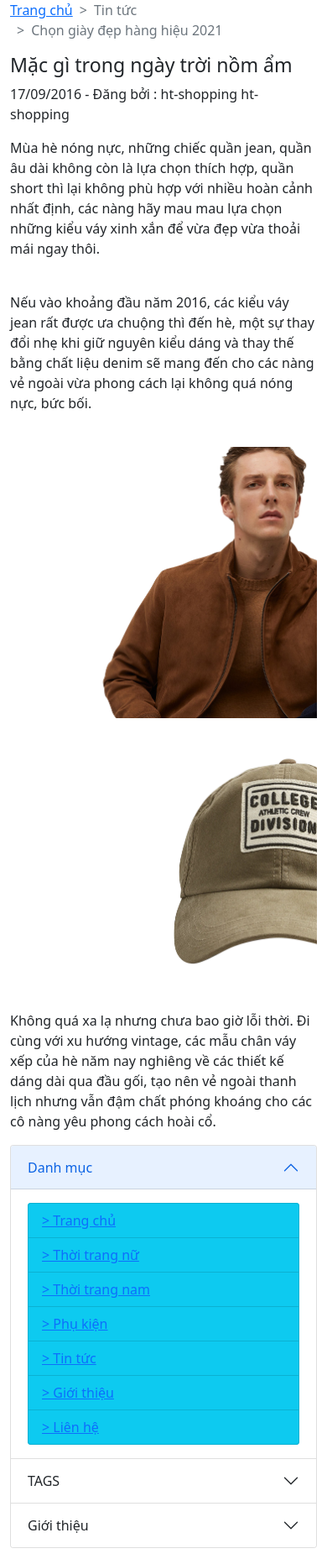
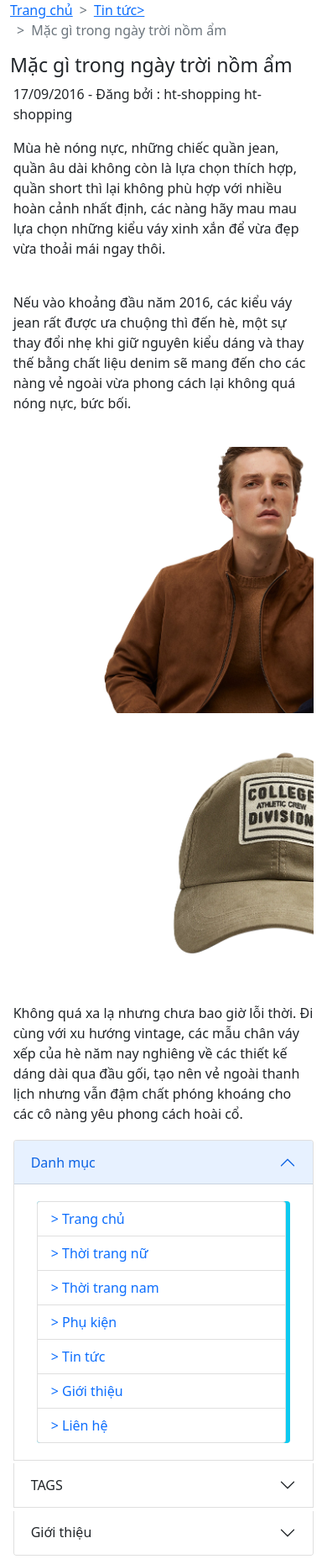
Before and after one commit to HoangTon-99/do_an_cuoi_ki, a website: page chitiettin1.html in a window 390 px wide. Shown: the whole page at 84% size. Drawn offline with nearby package versions, Linux system fonts and the light colour scheme.

Commit message:
Edit code tintuc

```diff
--- a/assets/css/tintuc.scss
+++ b/assets/css/tintuc.scss
@@ -1,3 +1,4 @@
+
 main{
 	div{
 		div{
@@ -9,7 +10,7 @@ main{
 					a{
 						text-decoration: none;
 						&:hover {
-        					color:yellow;
+        					color:pink;
     					}
 					}
 				}
@@ -34,7 +35,7 @@ main{
 							li{
 								.bgcolor{
 									&:hover{
-										background-color: pick;
+										background-color: pink;
 									}
 								}
 							}
@@ -45,3 +46,7 @@ main{
 		}
 	}
 }
+
+.menu{
+	box-shadow: 0px 5px 15px 5px #265077;
+}
--- a/chitiettin1.html
+++ b/chitiettin1.html
@@ -5,7 +5,7 @@
 	<title>Chi tiết tin</title>
 	<link rel="stylesheet" href="./node_modules/bootstrap/dist/css/bootstrap.min.css" />
     <link rel="stylesheet" href="./node_modules/@fortawesome/fontawesome-free/css/all.min.css" />
-    <link rel="stylesheet" type="text/css" href="assets/css/chitiettin.css">
+    <link rel="stylesheet" type="text/css" href="assets/css/tintuc.css">
 </head>
 <body>
 	<main>
@@ -15,12 +15,12 @@
 					<nav style="--bs-breadcrumb-divider: '>';" aria-label="breadcrumb">
 					  <ol class="breadcrumb">
 					    <li class="breadcrumb-item"><a href="index.html">Trang chủ</a></li>
-					    <li class="breadcrumb-item active" aria-current="page">Tin tức</li>
-					    <li class="breadcrumb-item active" aria-current="page">Chọn giày đẹp  hàng hiệu 2021</li>
+					    <li class="breadcrumb-item active" aria-current="page"><a href="tintuc.html">Tin tức></a></li>
+					    <li class="breadcrumb-item active" aria-current="page">Mặc gì trong ngày trời nồm ẩm</li>
 					  </ol>
 					</nav>
 				</div>
-				<div class="col-xs-12 col-sm-9">
+				<div class="col-12 col-md-9">
 					<h3 class="head-title">Mặc gì trong ngày trời nồm ẩm</h3>
 					<div class="content-page">
 						<div class="article-content">
@@ -40,7 +40,7 @@
 						</div>
 					</div>
 				</div>
-				<div class="col-xs-12 col-sm-3">
+				<div class="col-12 col-md-3">
 					<div class="accordion" id="accordionPanelsStayOpenExample">
 					 	<div class="accordion-item">
 					    <h2 class="accordion-header" id="panelsStayOpen-headingOne">
@@ -51,13 +51,13 @@
 					    <div id="panelsStayOpen-collapseOne" class="accordion-collapse collapse show" aria-labelledby="panelsStayOpen-headingOne">
 					      <div class="accordion-body">
 					        <ul	class="bg-info item list-group">
-								<li class="bg-info  list-group-item"><a href="">> Trang chủ</a></li>
-								<li class="bg-info  list-group-item"><a href="">> Thời trang nữ</a></li>
-								<li class="bg-info  list-group-item"><a href="">> Thời trang nam</a></li>
-								<li class="bg-info  list-group-item"><a href="">> Phụ kiện</a></li>
-								<li class="bg-info  list-group-item"><a href="">> Tin tức</a></li>
-								<li class="bg-info  list-group-item"><a href="">> Giới thiệu</a></li>
-								<li class="bg-info  list-group-item"><a href="">> Liên hệ</a></li>
+								<li class="list-group-item"><a href="">> Trang chủ</a></li>
+								<li class="list-group-item"><a href="">> Thời trang nữ</a></li>
+								<li class="list-group-item"><a href="">> Thời trang nam</a></li>
+								<li class="list-group-item"><a href="">> Phụ kiện</a></li>
+								<li class="list-group-item"><a href="">> Tin tức</a></li>
+								<li class="list-group-item"><a href="">> Giới thiệu</a></li>
+								<li class="list-group-item"><a href="">> Liên hệ</a></li>
 							</ul>
 					      </div>
 					    </div>
```
Also changed, not shown: chitiettin.html (+11 -11 lines), chitiettin2.html (+12 -13 lines), chitiettin3.html (+12 -12 lines), tintuc.html (+13 -13 lines), assets/css/tintuc.css.
